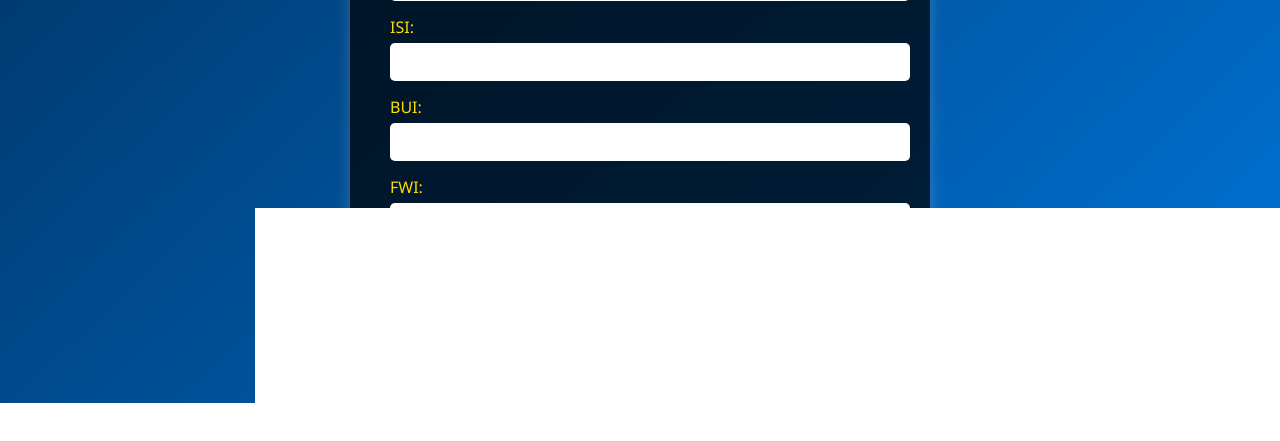
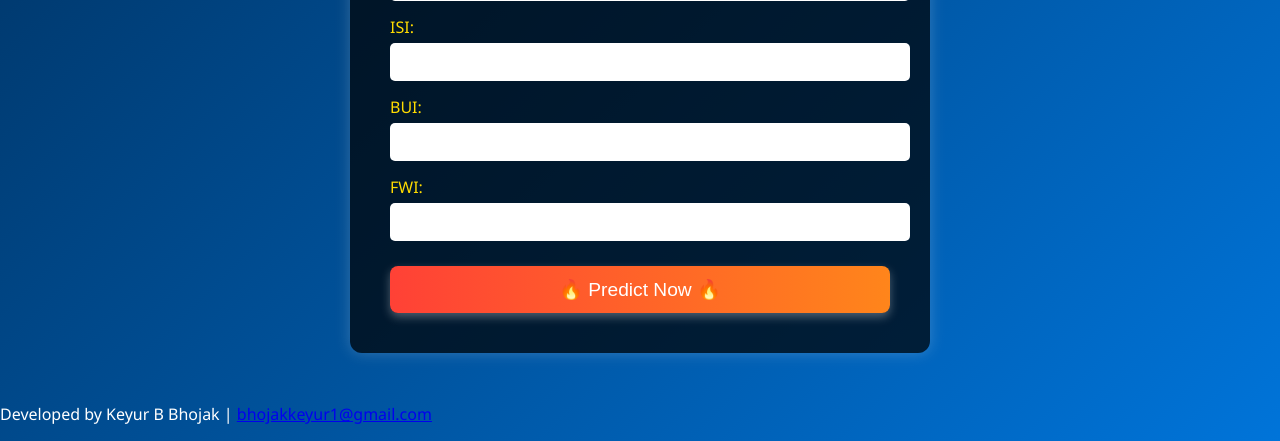
Before and after one commit to keyurbhojak1992/fire-rain-predictor, a Flask app: page / in a window 1280 px wide. Shown: the part 809-1250 px from the top of the page. Before the commit the page ends 1212 px from the top, so only its background shows below. Run offline with Flask 2, Linux system fonts and the light colour scheme; parts of the project's set-up code (start-up, migrations or seed data) failed here and were passed over.

Commit message:
Update index.html

```diff
--- a/templates/index.html
+++ b/templates/index.html
@@ -56,6 +56,11 @@
         {% endif %}
     </div>
 
+    <!-- Footer Section -->
+    <footer class="site-footer">
+        <p>Developed by Keyur B Bhojak | <a href="mailto:bhojakkeyur1@gmail.com">bhojakkeyur1@gmail.com</a></p>
+    </footer>
+
     <script src="{{ url_for('static', filename='script.js') }}"></script>
 </body>
 </html>
```
